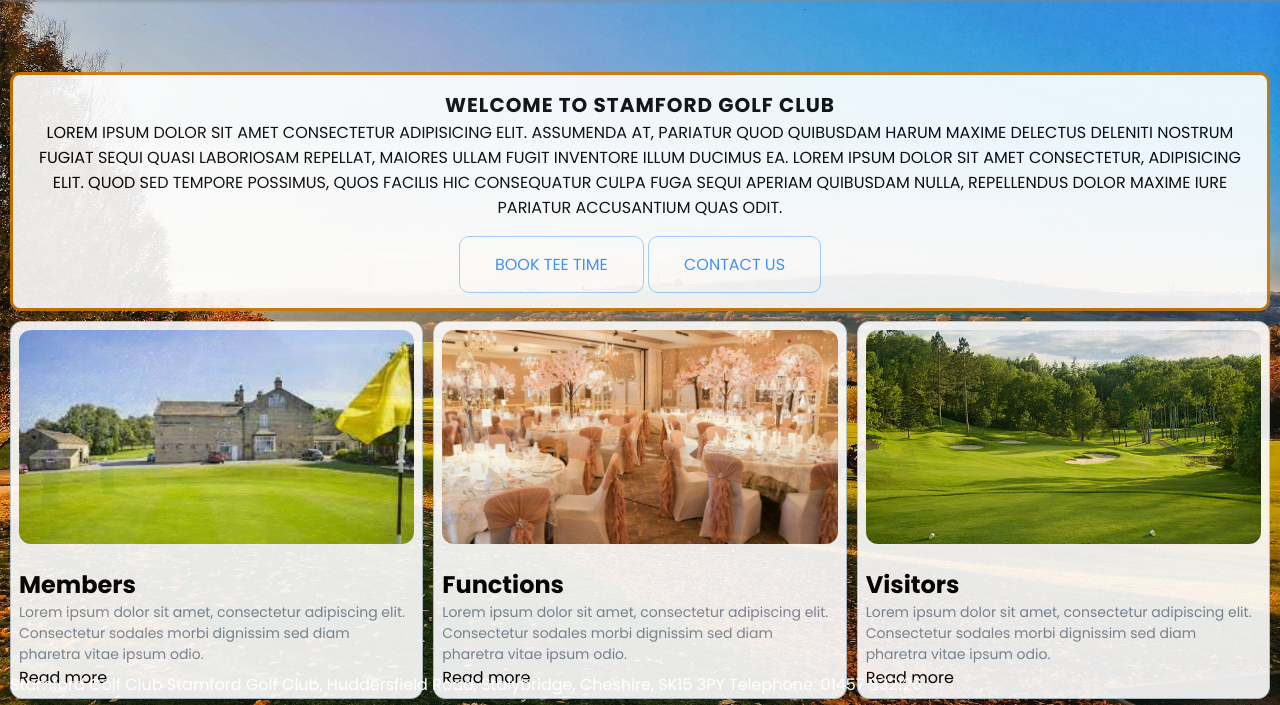
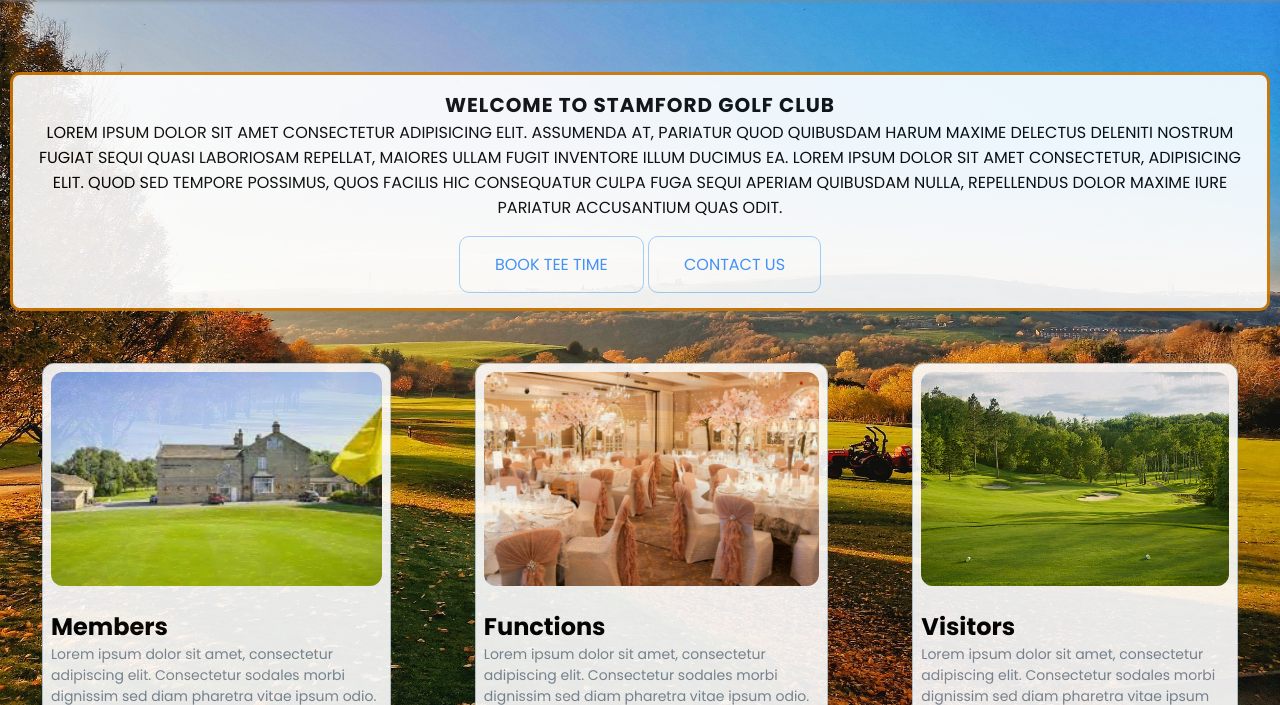
Before and after one commit to Dannyj1984/dannyj1984.github.io, a plain HTML site: page index.html in a window 1280 px wide. Shown: the part 88-793 px from the top of the page. Drawn offline with Linux system fonts and the light colour scheme.

Commit message:
Updated styling and footer

```diff
--- a/course/holes.css
+++ b/course/holes.css
@@ -156,7 +156,7 @@ input[type="checkbox"]:checked ~ .modal-background {
 
     /* Add space between the border and the content */
     padding: 8px;
-
+    margin: 2rem;
     border-radius: 12px;
   }
 
--- a/index.css
+++ b/index.css
@@ -21,9 +21,9 @@
 
 /*grid layout*/
 .main {grid-area: main;}
-.card1 { grid-area: card1;}
-.card2 { grid-area: card2;}
-.card3 { grid-area: card3;}
+.grid-item1 { grid-area: grid-item1;}
+.grid-item2 { grid-area: grid-item2;}
+.grid-item3 { grid-area: grid-item3;}
 .footer {grid-area: footer;}
 
 body{
@@ -50,13 +50,14 @@ input[type="checkbox"]:checked ~ .modal-background {
 
 .grid-container {
   display: grid;
-  row-gap: 20px;
   grid-template-areas:
   'main'
-      'grid-item'
-      'grid-item'
-      'grid-item'
+  'grid-item1'
+  'grid-item2'
+  'grid-item3'
   'footer';
+  gap: 20px;
+  padding: 10px;
 }
 
 .center {
@@ -316,6 +317,10 @@ margin:1rem 0rem;
 cursor: pointer;
 }
 
+.footer {
+  color:white
+}
+
 
 
 /* Responsiveness */
@@ -346,13 +351,11 @@ cursor: pointer;
 
   .grid-container {
     display: grid;
-    grid-template-columns: repeat(3, minmax(0, 1fr));
+    grid-template-columns: auto auto auto;
     grid-template-areas:
     'main main main'
-      'grid-item grid-item grid-item'
+    'grid-item1 grid-item2  grid-item3'
     'footer footer footer';
-    gap: 10px;
-    padding: 10px;
   }
 
   .panel {
@@ -379,6 +382,8 @@ cursor: pointer;
 }
 
 .card {
+  height: 100%;
+  margin: 2rem;
   animation: duration 2s;
   animation-name: cardslidein;
   animation-iteration-count: 1;
@@ -405,7 +410,6 @@ cursor: pointer;
 }
 
 .footer {
-    position: absolute;
   color: white;
   bottom: 0;
   width: 100%;
--- a/index.html
+++ b/index.html
@@ -44,8 +44,9 @@
           </div>
         </div>
       </div>
+      <div class="grid-item1">
       <div class="card">
-        <img class="cardimg" src="img/clubhouse.jfif" alt="Lago di Braies">
+        <img class="cardimg" src="img/clubhouse.jfif" alt="golf-course">
 
         <!-- A div with card__details class to hold the details in the card  -->
         <div class="card__details">
@@ -63,8 +64,10 @@
 
         </div>
       </div>
+    </div>
+      <div class="grid-item2">
       <div class="card">
-        <img class="cardimg" src="img/wedding.jpg" alt="Lago di Braies">
+        <img class="cardimg" src="img/wedding.jpg" alt="golf-course">
 
         <!-- A div with card__details class to hold the details in the card  -->
         <div class="card__details">
@@ -82,8 +85,10 @@
 
         </div>
       </div>
+    </div>
+    <div class="grid-item3">
       <div class="card">
-        <img class="cardimg" src="./img/hole1.jpg" alt="Lago di Braies">
+        <img class="cardimg" src="./img/hole1.jpg" alt="golf-course">
 
         <!-- A div with card__details class to hold the details in the card  -->
         <div class="card__details">
@@ -101,11 +106,13 @@
 
         </div>
       </div>
-      <div class="footer">Stamford Golf Club
-          Stamford Golf Club, Huddersfield Road, Stalybridge, Cheshire, SK15 3PY
-          Telephone: <a href="tel:01457832126" style="color:white;">01457 832126</a>
-      </div>
     </div>
+    <div class="footer">
+      <hr>Stamford Golf Club
+        Stamford Golf Club, Huddersfield Road, Stalybridge, Cheshire, SK15 3PY
+        Telephone: <a href="tel:01457832126" style="color:white;">01457 832126</a>
+    </div>
+  </div>
 </body>
 
 </html>
```
Also changed, not shown: course/holes.html (+1 -1 lines). Lines whose indentation alone changed are shown as unchanged.
